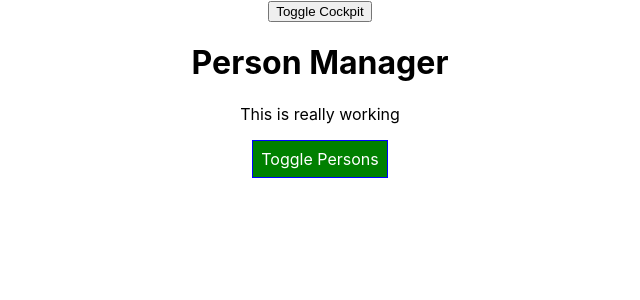
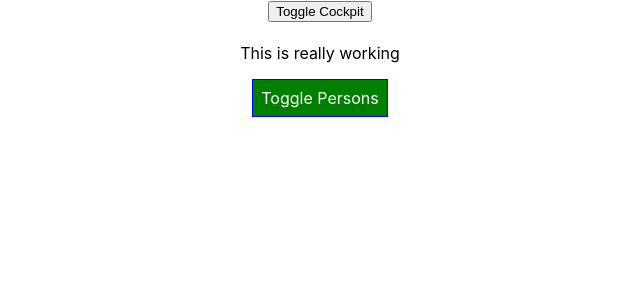
Before and after one commit to federicolevin/react-complete-guide-course, a React (Create React App) app: page / in a window 1280 px wide. Shown: the top 300 px of the page, without its empty margins (320-960 px from the left). Built offline with nearby package versions, Linux system fonts and the light colour scheme.

Commit message:
Lesson 92: Another form of HOCs + fixes

```diff
--- a/src/containers/App.js
+++ b/src/containers/App.js
@@ -1,9 +1,10 @@
 import React, {Component} from 'react';
 import Persons from '../components/Persons/Persons';
 import Cockpit from '../components/Cockpit/Cockpit';
-import WithClass from '../hoc/WithClass';
+import withClass from '../hoc/withClass';
+import Aux from '../hoc/Aux';
 
-import './App.css';
+import styles from './App.module.css';
 
 class App extends Component {
   constructor(props) {
@@ -90,13 +91,13 @@ class App extends Component {
     }
 
     return (
-      <React.Fragment>
-        <WithClass classes="button-wrapper"><button onClick={() => { this.setState({ showCockpit: !this.state.showCockpit })}}>Toggle Cockpit</button></WithClass>
+      <Aux>
+        <button onClick={() => { this.setState({ showCockpit: !this.state.showCockpit })}}>Toggle Cockpit</button>
         { cockpit }
         { persons }
-      </React.Fragment>
+      </Aux>
     );
   }
 }
 
-export default App;
+export default withClass(App, styles.App);
--- a/src/containers/App.css
+++ b/src/containers/App.module.css
@@ -1,3 +1,3 @@
-.button-wrapper {
+.App {
     text-align: center;
 }
--- a/src/hoc/WithClass.js
+++ /dev/null
@@ -1,7 +0,0 @@
-import React from "react";
-
-const withClass = props => {
-  return <div className={props.classes}>{props.children}</div>;
-};
-
-export default withClass;
--- /dev/null
+++ b/src/hoc/withClass.js
@@ -0,0 +1,11 @@
+import React from "react";
+
+const withClass = (WrappedComponent, className) => {
+  return props => (
+    <div className={className}>
+      <WrappedComponent />
+    </div>
+  );
+};
+
+export default withClass;
```
